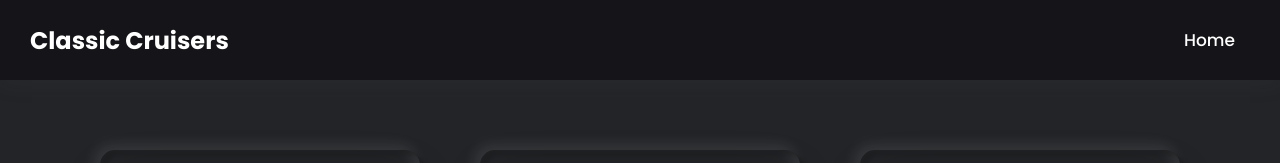
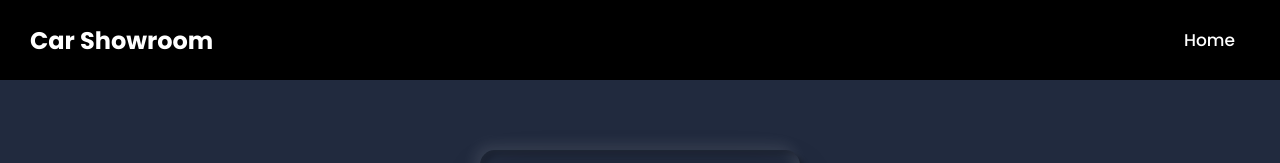
Before and after one commit to prempanchal20/VueJS, a Vue app in the folder car_showroom-2/: page / in a window 1280 px wide. Shown: the top 163 px of the page. Built offline with nearby package versions, Linux system fonts and the light colour scheme.

Commit message:
add navbar in global component

```diff
--- a/car_showroom-2/src/App.vue
+++ b/car_showroom-2/src/App.vue
@@ -1,17 +1,16 @@
 <template>
-<navbar />
-<GalleryCard :cars="cars" v-on:emitAlert="emitPrice"></GalleryCard>
+    <div class="main-section">
+        <Navbar />
+        <GalleryCard v-for="item in cars" v-bind="item" :v-on:emitAlert="emitPrice" />
+    </div>
 </template>
 
 <script>
 import GalleryCard from "./components/GalleryCard.vue";
-import navbar from "./components/Navbar.vue";
-
 export default {
     name: "App",
     components: {
         GalleryCard,
-        navbar,
     },
 
     methods: {
@@ -19,6 +18,7 @@ export default {
             alert(`${carName}, ${price}`);
         },
     },
+
 
     data() {
         return {
--- a/car_showroom-2/src/components/GalleryCard.vue
+++ b/car_showroom-2/src/components/GalleryCard.vue
@@ -1,22 +1,22 @@
 <template>
     <section class="car-content">
-    <div class="car-details" v-for="item in cars" :key="item.getPrice">
+        <div class="car-details">
             <div class="car-card">
                 <div class="car-box">
                     <div class="car-container">
                         <div class="car-name">
-                        <h3>{{ item.name }}</h3>
+                            <h3>{{ name }}</h3>
                         </div>
                         <div class="car-images">
-                        <img :src="item.image" v-bind:alt="car - image" />
+                            <img :src="image" alt="car - image" />
                         </div>
 
-                    <p>{{ truncatedDescription(item.description) }}</p>
+                        <p>{{ truncatedDescription(description) }}</p>
 
                         <div class="button">
-                        <a v-if="item.price === ''" class="avilable-btn">Available Soon </a>
+                            <a v-if="price === ''" class="avilable-btn">Available Soon </a>
 
-                        <a v-else class="info-btn" v-on:click="emitPrice(item.price, item.name)">Info
+                            <a v-else class="info-btn" v-on:click="emitPrice(price, item.name)">Info
                             </a>
                         </div>
                     </div>
@@ -45,13 +45,11 @@ export default {
     },
 
     props: {
-        getPrice: {
-            type: Function,
-        },
-        cars: {
-            type: Object,
-        },
-    },
+        name: String,
+        image: String,
+        price: Int8Array,
+        description: String,
+    }
 };
 </script>
 
@@ -66,7 +64,7 @@ export default {
 }
 
 body {
-    background: #232427;
+    background-color: #212A3E;
 }
 
 .car-details {
--- a/car_showroom-2/src/components/Navbar.vue
+++ b/car_showroom-2/src/components/Navbar.vue
@@ -2,7 +2,7 @@
 <section class="header-go">
     <div class="header-content">
         <div class="header-logo">
-            <a href="index.html">Classic Cruisers</a>
+            <a href="index.html">Car Showroom</a>
         </div>
         <input type="checkbox" id="menu-toggle" />
         <label for="menu-toggle" class="menu-icon">&#9776;</label>
@@ -29,8 +29,7 @@
     position: sticky;
     top: 0;
     width: 100%;
-    box-shadow: 0 4px 20px hsla(207, 24%, 35%, 0.1);
-    background-color: #151418;
+    background-color: black;
     z-index: 1;
 }
 
@@ -45,10 +44,6 @@
     font-size: 24px;
     font-weight: bold;
     color: #fff;
-}
-
-.header-logo a span {
-    color: #8739fa;
 }
 
 .menu {
```
Also changed, not shown: car_showroom-2/src/main.js (+7 -3 lines). Lines whose indentation alone changed are shown as unchanged.
